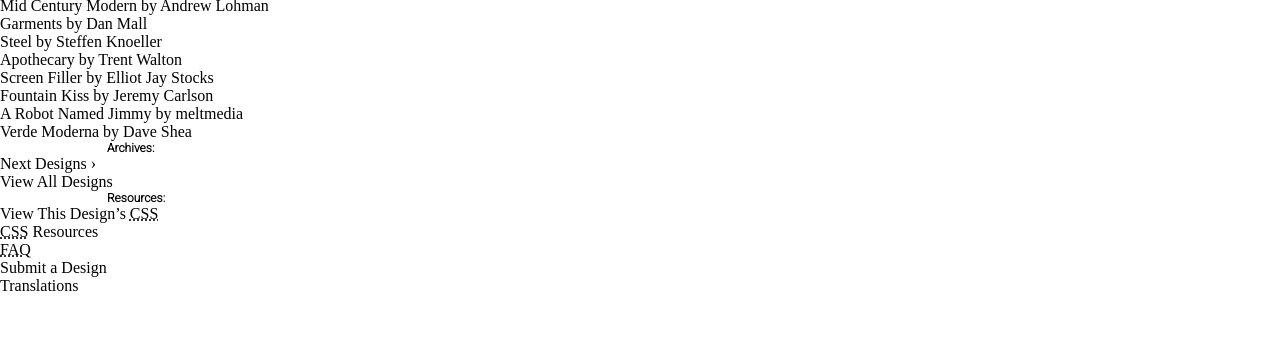
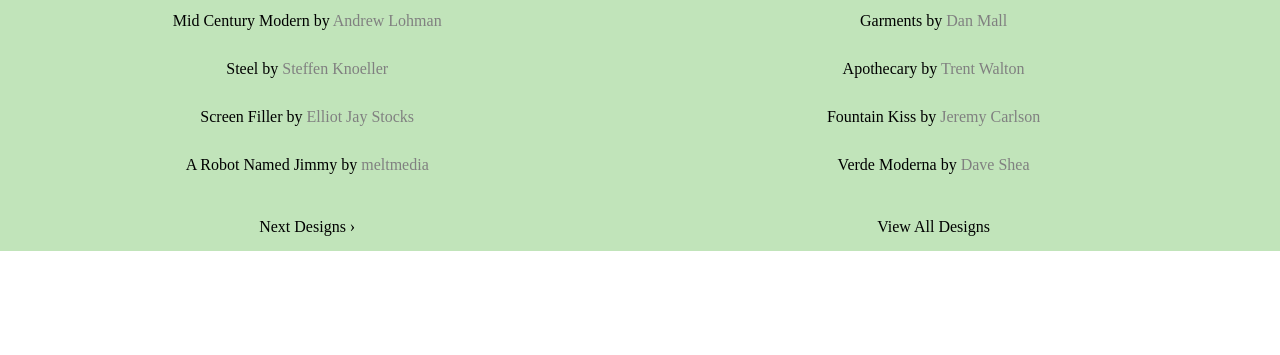
Before and after one commit to adze1986/Zen-Garden, a plain HTML site: page index.html in a window 1280 px wide. Shown: the part 1112-1467 px from the top of the page. Before the commit the page ends 1407 px from the top, so only its background shows below. Drawn offline with Linux system fonts and the light colour scheme; files that its build step writes are made by us from their sources; files whose address does not match are found by name.

Commit message:
finnished

```diff
--- a/style.css
+++ b/style.css
@@ -143,3 +143,40 @@ footer a:hover{
     font-size: 270%;
     text-decoration: none;
 }
+
+[role = navigation] li{
+    outline: none;
+    text-decoration: none;
+    display: inline-block;
+    width: 48%;
+    margin-right: 0.625%;
+    text-align: center;
+    line-height: 3;
+    color: black;
+
+}
+
+#design-selection {
+    background-color: rgb(193, 228, 186);
+}
+.designer-name {
+    color: grey;
+}
+
+.archives {
+    visibility: hidden;
+}
+
+.select {
+    visibility: hidden;
+}
+
+.design-archives {
+    background-color: rgb(193, 228, 186);
+
+}
+
+.zen-resources {
+    visibility: hidden;
+
+}
```
